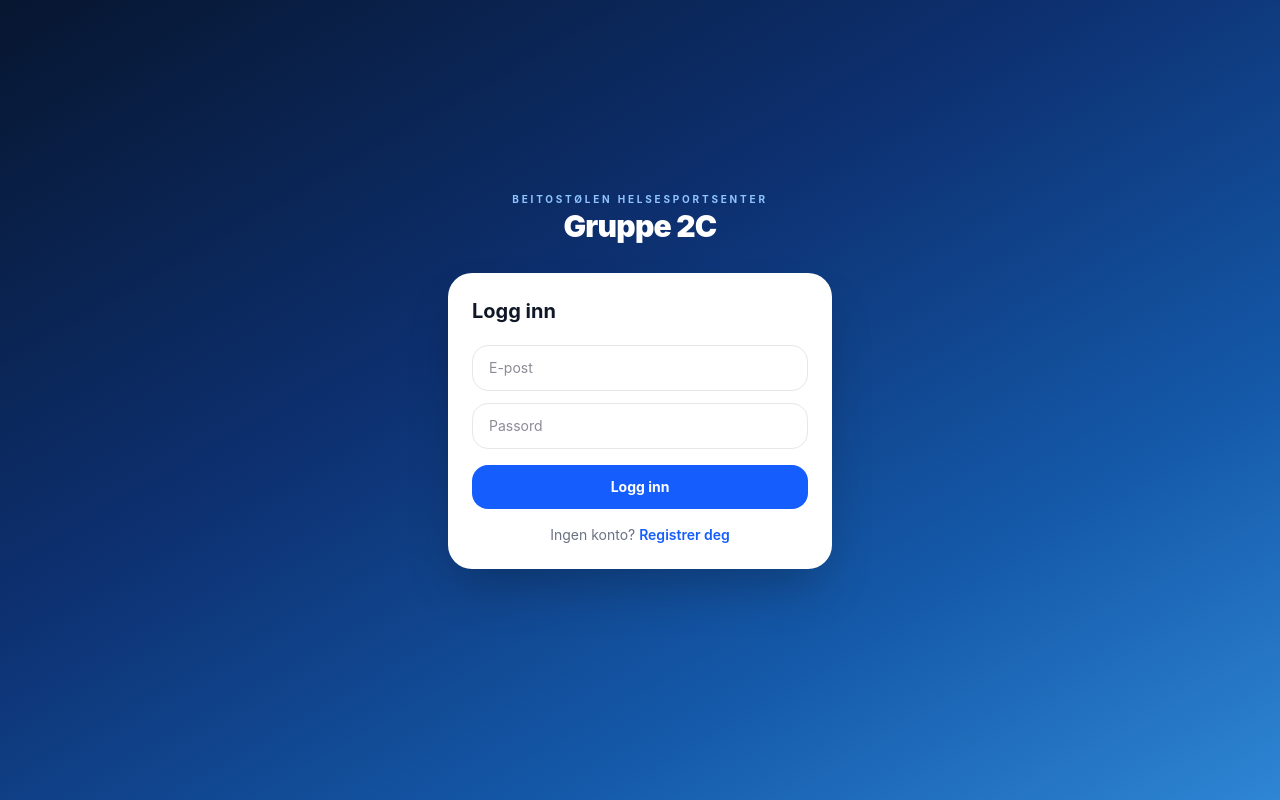
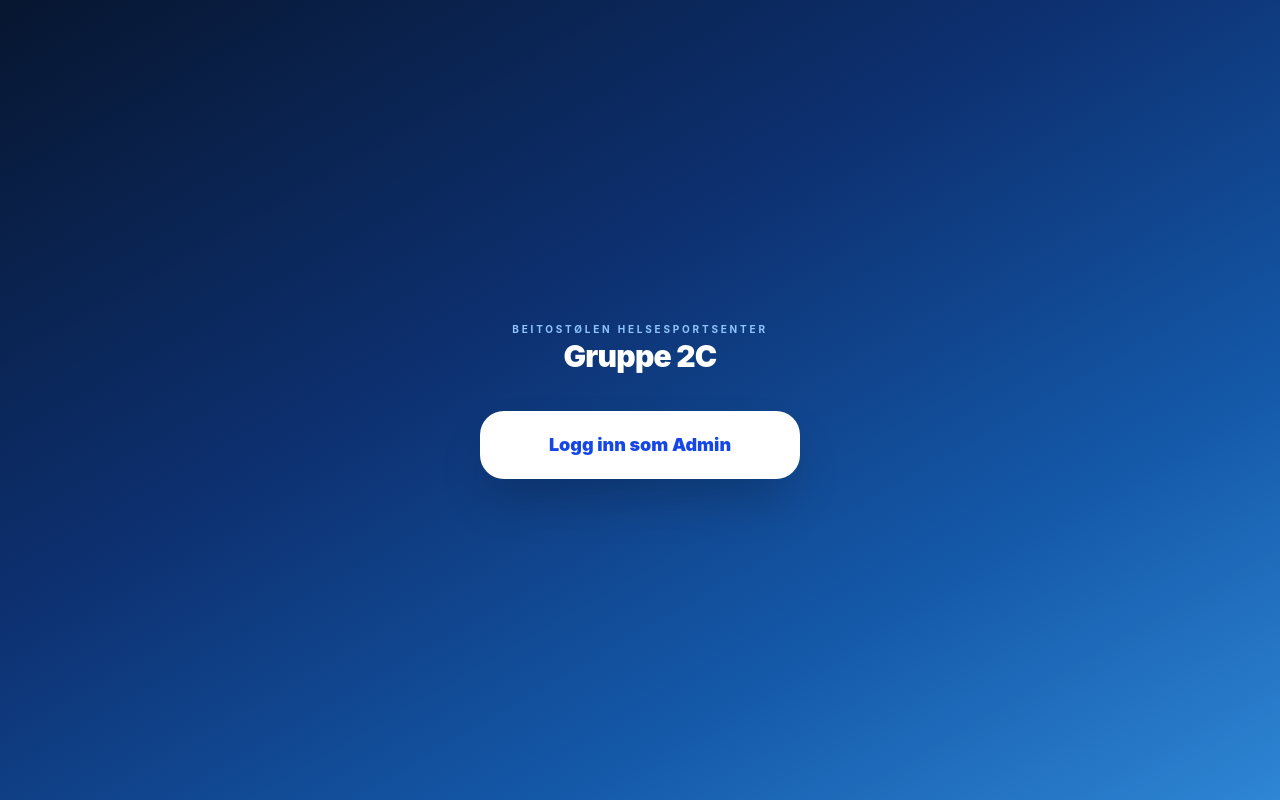
Before and after one commit to martinlarsen853-source/Trening-, a Next.js app in the folder beitostolen/: page /login in a window 1280 px wide. Built offline with nearby package versions, Linux system fonts and the light colour scheme; no server answers.

Commit message:
Temp: replace login form with single admin button
Removes email/password fields — one-tap login as admin for testing.

https://claude.ai/code/session_01YMMxfpeVZJSHnerBwUhYWE

```diff
--- a/beitostolen/src/app/login/page.tsx
+++ b/beitostolen/src/app/login/page.tsx
@@ -5,70 +5,37 @@ import { useRouter } from 'next/navigation';
 import { supabase } from '@/lib/supabase';
 
 export default function LoginPage() {
-  const [email, setEmail] = useState('');
-  const [password, setPassword] = useState('');
-  const [error, setError] = useState('');
   const [loading, setLoading] = useState(false);
   const router = useRouter();
 
-  async function handleLogin(e: React.FormEvent) {
-    e.preventDefault();
+  async function loginAsAdmin() {
     setLoading(true);
-    setError('');
-    const { error } = await supabase.auth.signInWithPassword({ email, password });
-    if (error) {
-      setError('Feil e-post eller passord.');
-      setLoading(false);
-    } else {
-      router.replace('/');
-    }
+    await supabase.auth.signInWithPassword({
+      email: 'martinwoldlarsen@gmail.com',
+      password: 'admin2026',
+    });
+    router.replace('/');
   }
 
   return (
-    <div className="fixed inset-0 z-[200] overflow-auto flex flex-col items-center justify-center px-5 pb-10"
-      style={{ background: 'linear-gradient(150deg, #071630 0%, #0d3070 40%, #1458a8 72%, #2e86d4 100%)' }}>
-      <div className="mb-8 text-center">
+    <div
+      className="fixed inset-0 z-[200] flex flex-col items-center justify-center px-5"
+      style={{ background: 'linear-gradient(150deg, #071630 0%, #0d3070 40%, #1458a8 72%, #2e86d4 100%)' }}
+    >
+      <div className="mb-10 text-center">
         <p className="text-[10px] font-bold tracking-[0.28em] text-blue-300 uppercase mb-1">
           Beitostølen Helsesportsenter
         </p>
         <h1 className="text-3xl font-black text-white leading-none tracking-tight">Gruppe 2C</h1>
       </div>
 
-      <div className="w-full max-w-sm bg-white rounded-3xl shadow-2xl p-6">
-        <h2 className="text-xl font-bold text-gray-900 mb-5">Logg inn</h2>
-
-        <form onSubmit={handleLogin} className="flex flex-col gap-3">
-          <input
-            type="email"
-            placeholder="E-post"
-            value={email}
-            onChange={(e) => setEmail(e.target.value)}
-            required
-            className="w-full rounded-2xl border border-gray-200 px-4 py-3 text-sm outline-none focus:border-blue-500 focus:ring-2 focus:ring-blue-100"
-          />
-          <input
-            type="password"
-            placeholder="Passord"
-            value={password}
-            onChange={(e) => setPassword(e.target.value)}
-            required
-            className="w-full rounded-2xl border border-gray-200 px-4 py-3 text-sm outline-none focus:border-blue-500 focus:ring-2 focus:ring-blue-100"
-          />
-          {error && <p className="text-red-500 text-sm">{error}</p>}
-          <button
-            type="submit"
-            disabled={loading}
-            className="w-full rounded-2xl bg-blue-600 text-white font-bold py-3 text-sm mt-1 disabled:opacity-60 active:scale-95 transition-all"
-          >
-            {loading ? 'Logger inn…' : 'Logg inn'}
-          </button>
-        </form>
-
-        <p className="text-center text-sm text-gray-500 mt-4">
-          Ingen konto?{' '}
-          <a href="/signup" className="text-blue-600 font-semibold">Registrer deg</a>
-        </p>
-      </div>
+      <button
+        onClick={loginAsAdmin}
+        disabled={loading}
+        className="w-full max-w-xs rounded-3xl bg-white text-blue-700 font-black text-lg py-5 shadow-2xl active:scale-95 transition-all disabled:opacity-60"
+      >
+        {loading ? 'Logger inn…' : 'Logg inn som Admin'}
+      </button>
     </div>
   );
 }
```
